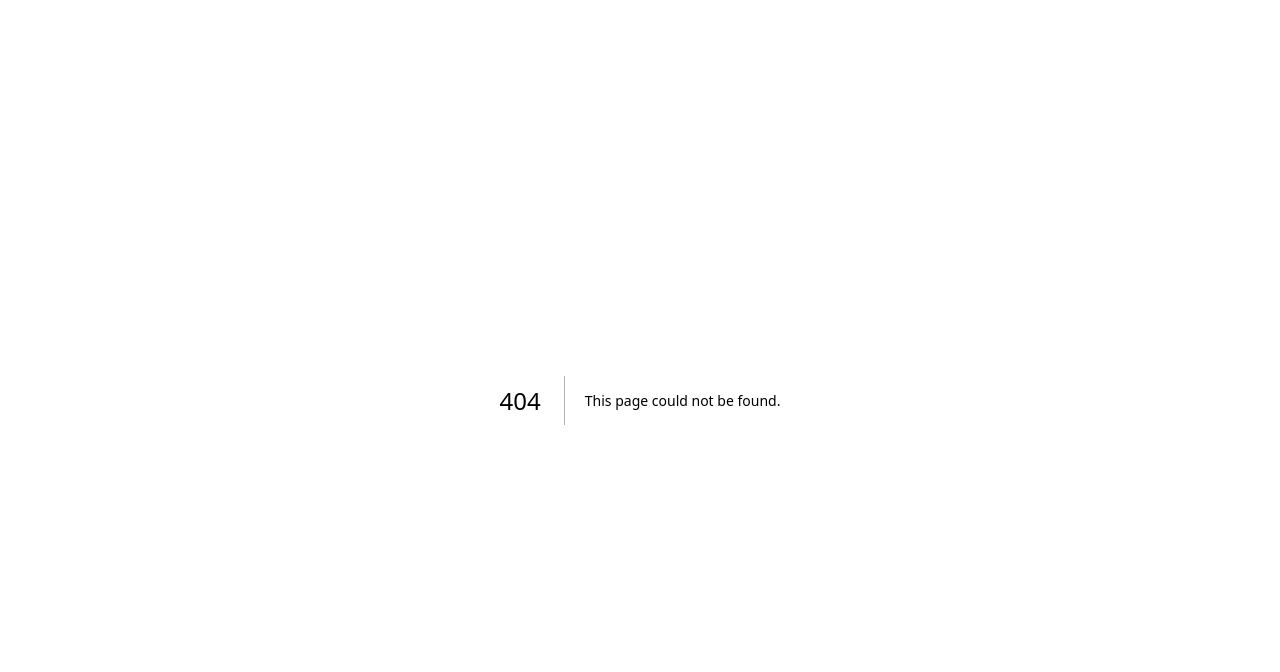
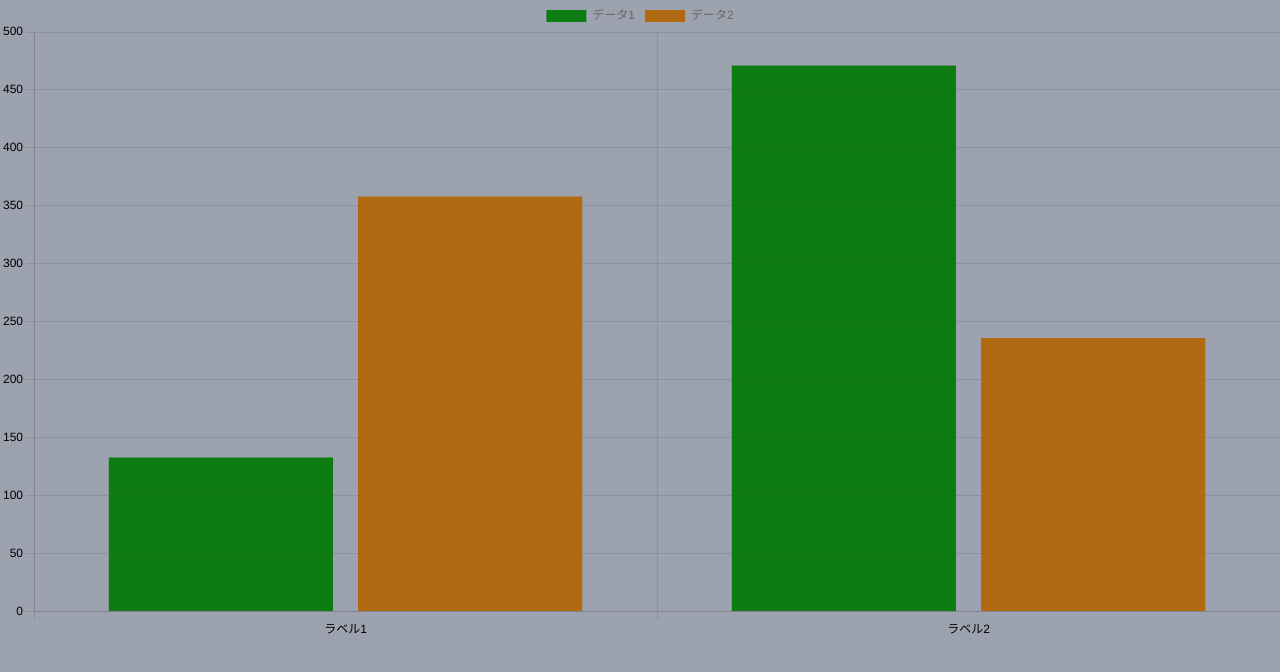
Before and after one commit to Qluqlu3/next-form, a Next.js app: page /chart in a window 1280 px wide. Before the commit this address had no page. Shown: the top 672 px of the page. Built offline with nearby package versions, Linux system fonts and the light colour scheme.

Commit message:
add chart

```diff
--- a/package.json
+++ b/package.json
@@ -18,6 +18,7 @@
 		"@typescript-eslint/eslint-plugin": "^6.14.0",
 		"@typescript-eslint/parser": "^6.14.0",
 		"axios": "^1.6.2",
+		"chart.js": "^4.4.1",
 		"clean-webpack-plugin": "^4.0.0",
 		"clsx": "^2.1.0",
 		"eslint": "^8.56.0",
@@ -26,6 +27,7 @@
 		"next-transpile-modules": "^10.0.1",
 		"prettier": "^3.1.1",
 		"react": "^18",
+		"react-chartjs-2": "^5.2.0",
 		"react-dom": "^18",
 		"react-icons": "^4.12.0",
 		"storybook": "^7.6.5",
--- /dev/null
+++ b/src/app/components/BarChart/index.tsx
@@ -0,0 +1,46 @@
+import React from 'react';
+import { Chart as ChartJS, CategoryScale, LinearScale, BarElement, Title, Tooltip, Legend, ChartOptions } from 'chart.js';
+import { Bar } from 'react-chartjs-2';
+
+interface Props {}
+
+export const BarChart: React.FC<Props> = ({}: Props) => {
+  ChartJS.register(CategoryScale, LinearScale, BarElement, Title, Tooltip, Legend);
+
+  const labels = ['ラベル1', 'ラベル2'];
+  const data1 = [133, 471];
+  const data2 = [358, 236];
+
+  const options: ChartOptions<'bar'> = {
+    scales: {
+      y: {
+        ticks: {
+          color: '#000', // 目盛りの文字色
+        },
+      },
+      x: {
+        ticks: {
+          color: '#000', // 目盛りの文字色
+        },
+      },
+    },
+  };
+
+  const data = {
+    labels,
+    datasets: [
+      {
+        label: 'データ1',
+        data: data1,
+        backgroundColor: 'rgba(0,120, 0, 0.9)',
+      },
+      {
+        label: 'データ2',
+        data: data2,
+        backgroundColor: 'rgba(180, 100, 0, 0.9)',
+      },
+    ],
+  };
+
+  return <Bar data={data} options={options} />;
+};
--- a/src/app/components/Card/index.tsx
+++ b/src/app/components/Card/index.tsx
@@ -7,7 +7,7 @@ export const Card: React.FC = () => {
       <div className='bg-slate-500 w-full h-10 p-2 rounded-t-lg'>HEADER</div>
       <div className='bg-slate-400 w-full h-full'>
         <div className='relative h-full'>
-          <Image src='/images/rock.jpg' layout='fill' objectFit='fill' alt='image' />
+          <Image src='/images/rock.jpg' loading='eager' layout='fill' objectFit='fill' alt='image' />
         </div>
       </div>
       <div className='bg-slate-500 w-full h-10 p-2 rounded-b-lg'>FOOTER</div>
--- /dev/null
+++ b/src/app/pages/chart/index.tsx
@@ -0,0 +1,10 @@
+import React from 'react';
+import { BarChart } from '@/app/components/BarChart';
+
+export const ChartPage = () => {
+  return (
+    <div className='h-screen bg-gray-400'>
+      <BarChart />
+    </div>
+  );
+};
--- a/src/app/pages/home/index.tsx
+++ b/src/app/pages/home/index.tsx
@@ -25,7 +25,7 @@ export const Home: React.FC<Props> = ({ temp }) => {
   }, []);
 
   return (
-    <div className='flex flex-col gap-y-8 bg-gray-300 h-screen p-5'>
+    <div className='flex flex-col gap-y-8 bg-gray-300 min-h-screen p-5'>
       <h1 className='text-5xl font-bold'>Home</h1>
       <Menu />
       <div className='flex gap-x-3 items-center'>
--- /dev/null
+++ b/src/pages/chart/index.tsx
@@ -0,0 +1,19 @@
+import axios from 'axios';
+import { GetServerSideProps } from 'next';
+import React from 'react';
+
+import '../../style/style.css';
+import { ChartPage } from '@/app/pages/chart';
+
+interface Props {}
+
+// サーバーサイドでデータを取得する関数
+// export const getServerSideProps: GetServerSideProps<Props> = async () => {
+//   return { props };
+// };
+
+const Chart: React.FC<Props> = ({}: Props): JSX.Element => {
+  return <ChartPage />;
+};
+
+export default Chart;
```
Also changed, not shown: .eslintrc.js, 2 other files (tests, documents, lock files or other folders).
